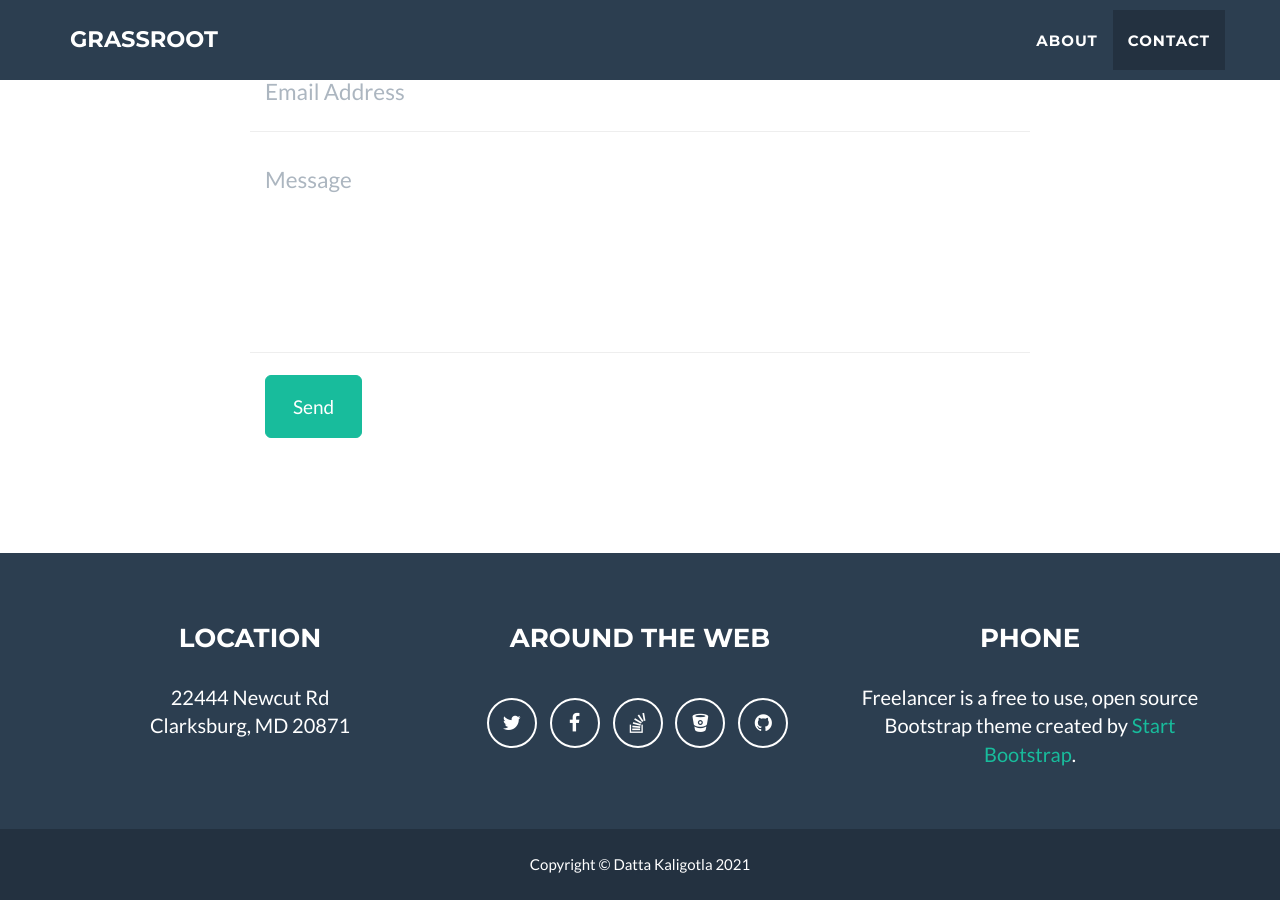
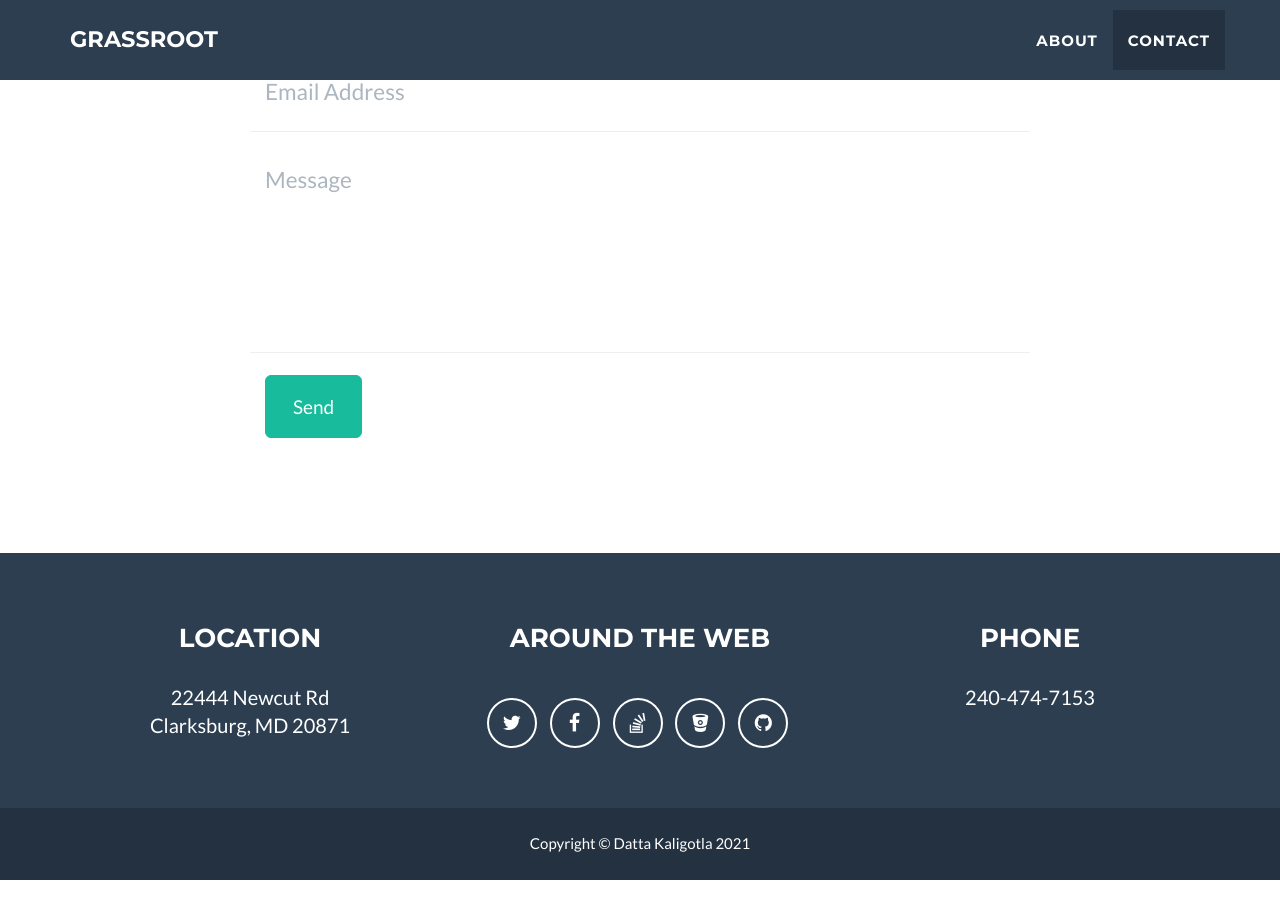
Before and after one commit to DattaKaligotla/SreedattaKaligotla.github.io, a Jekyll site: the page built from index.html, in a window 1280 px wide and 900 px high, scrolled down 1736 px. Built offline with Jekyll 4.4.1, drawn with Linux system fonts in a browser that asks for light colours.

Commit message:
Update _config.yml

```diff
--- a/_config.yml
+++ b/_config.yml
@@ -58,7 +58,7 @@ address:
   - line: Clarksburg, MD 20871
 
 # Credits content
-credits: 'Freelancer is a free to use, open source Bootstrap theme created by <a href="http://startbootstrap.com">Start Bootstrap</a>.'
+credits: '240-474-7153'
 
 # Build settings
 markdown: kramdown
```
